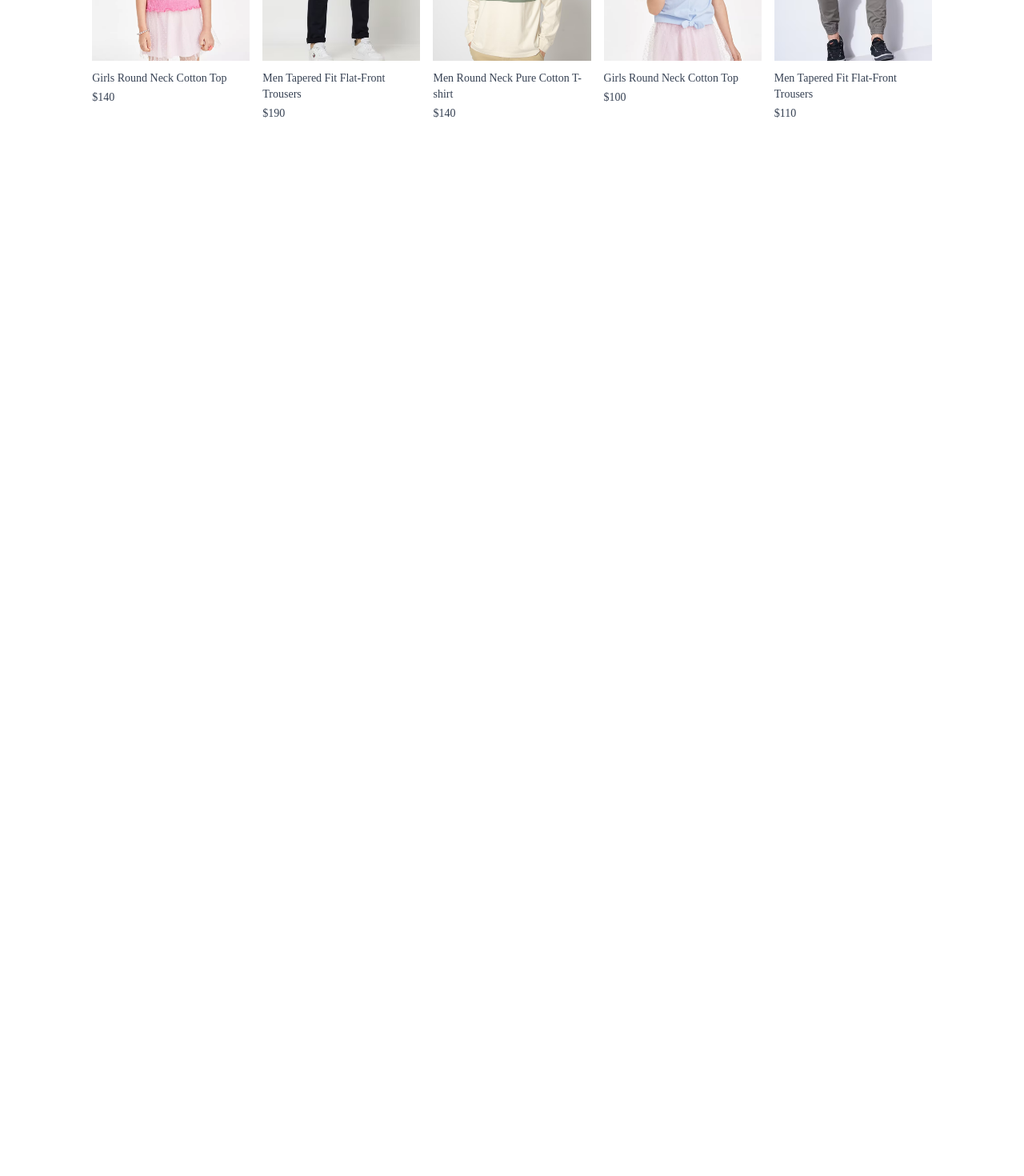
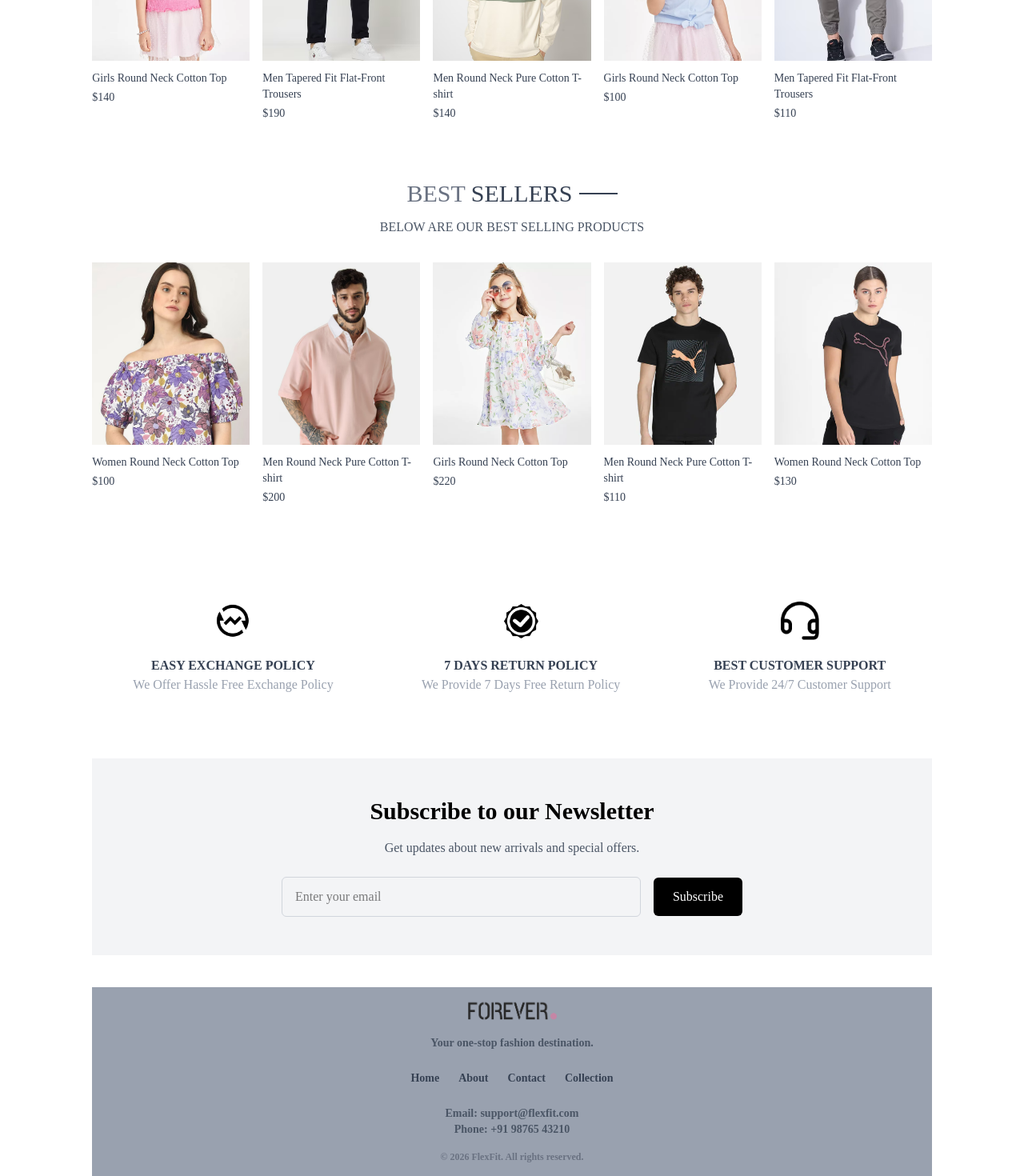
Before and after one commit to Krish-Chandwani/Flex-Fit, a React (Vite) app: page / in a window 1280 px wide. Shown: the part 1157-2627 px from the top of the page at 80% size. Before the commit the page ends 1349 px from the top, so only its background shows below. Built offline with nearby package versions, Linux system fonts and the light colour scheme.

Commit message:
added newsletterbox,footer sections and started collection page

```diff
--- a/src/App.jsx
+++ b/src/App.jsx
@@ -10,6 +10,7 @@ import Login from './Pages/Login'
 import Orders from './Pages/Orders'
 import PlaceOrder from './Pages/PlaceOrder'
 import Navbar from './Components/Navbar'
+import Footer from './Components/Footer'
 
 
 const App = () => {
@@ -27,6 +28,7 @@ const App = () => {
         <Route path='/orders' element={<Orders/>}/>
         <Route path='/place-order' element={<PlaceOrder/>}/>
       </Routes>
+      <Footer/>
     </div>
   )
 }
--- /dev/null
+++ b/src/Components/BestSeller.jsx
@@ -0,0 +1,30 @@
+import React, { useContext } from 'react'
+import { ShopContext } from '../Context/ShopContext'
+import Title from './Title'
+import ProductItem from './ProductItem'
+
+const BestSeller = () => {
+
+  const {products} =useContext(ShopContext)
+  const bestSeller = products?.filter((item) => item.bestseller).slice(0, 5) || []
+  return (
+    <div className='my-10'>
+        <div className='text-center text-3xl py-8'>
+            <Title text1={'BEST'} text2={'SELLERS'}/>
+            <p className='w-3/4 m-auto text-xs sm:text-sm md:text-base text-gray-600'>BELOW ARE OUR BEST SELLING PRODUCTS </p>
+
+        </div>
+
+        <div className='grid grid-cols-2 sm:grid-cols-3 md: grid-cols-4 lg:grid-cols-5 gap-4 gap-y-6'>
+            {
+                bestSeller.map((item,index)=>(
+                    <ProductItem key={index} id={item._id} name={item.name} image={item.image} price={item.price}/>
+                ))
+            }
+        </div>
+
+    </div>
+  )
+}
+
+export default BestSeller
--- /dev/null
+++ b/src/Components/Footer.jsx
@@ -0,0 +1,39 @@
+import { assets } from "../Assets/assets";
+import { Link } from "react-router-dom";
+
+const Footer = () => {
+  return (
+    <footer className="bg-gray-400 font-semibold mt-10 py-4 px-6">
+
+      <div className="text-center mb-6">
+        <img
+          src={assets.logo}
+          alt="FlexFit Logo"
+          className="w-28 mx-auto mb-3"
+        />
+        <p className="text-sm text-gray-600">
+          Your one-stop fashion destination.
+        </p>
+      </div>
+
+      <div className="flex flex-col sm:flex-row justify-center items-center gap-6 text-sm text-gray-700 mb-6">
+        <Link to="/" className="hover:text-black">Home</Link>
+        <Link to="/about" className="hover:text-black">About</Link>
+        <Link to="/contact" className="hover:text-black">Contact</Link>
+        <Link to="/collection" className="hover:text-black">Collection</Link>
+      </div>
+
+      <div className="text-center text-sm text-gray-600 mb-4">
+        <p>Email: support@flexfit.com</p>
+        <p>Phone: +91 98765 43210</p>
+      </div>
+
+      <div className="text-center text-xs text-gray-500">
+        © {new Date().getFullYear()} FlexFit. All rights reserved.
+      </div>
+
+    </footer>
+  );
+};
+
+export default Footer;
--- a/src/Components/LatestCollection.jsx
+++ b/src/Components/LatestCollection.jsx
@@ -6,11 +6,6 @@ import ProductItem from './ProductItem'
 
 const LatestCollection = () => {
     const { products } = useContext(ShopContext)
-    // const [latestProducts,setLatestProducts]=useState([])
-
-    // useEffect(()=>{
-    //     setLatestProducts(products.slice(0,10))
-    // },[])
 
     const latestProducts = products?.slice(0, 10) || [];
 
--- a/src/Components/Navbar.jsx
+++ b/src/Components/Navbar.jsx
@@ -7,7 +7,7 @@ const Navbar = () => {
 
   return (
     <div className='flex items-center justify-between py-5 font-medium '>
-      <img className='w-36'src={assets.logo} alt="logo" />
+      <Link to='/'><img className='w-36'src={assets.logo} alt="logo" /> </Link>
       <ul className='hidden sm:flex gap-5 text-sm text-gray-700'>
 
       <NavLink className='flex flex-col items-center gap-1' to='/'>
--- /dev/null
+++ b/src/Components/NewsLetterBox.jsx
@@ -0,0 +1,57 @@
+import { useState } from "react";
+
+const NewsletterBox = () => {
+  const [email, setEmail] = useState("");
+  const [message, setMessage] = useState("");
+
+  const handleSubmit = (e) => {
+    e.preventDefault();
+
+    if (!email.includes("@")) {
+      setMessage("Please enter a valid email address.");
+      return;
+    }
+
+    setMessage("Thank you for subscribing! 🎉");
+    setEmail("");
+
+  };
+
+  return (
+    <div className="bg-gray-100 py-12 px-6 text-center">
+      <h2 className="text-2xl sm:text-3xl font-semibold mb-4">
+        Subscribe to our Newsletter
+      </h2>
+
+      <p className="text-gray-600 mb-6 text-sm sm:text-base">
+        Get updates about new arrivals and special offers.
+      </p>
+
+      <form
+        onSubmit={handleSubmit}
+        className="flex flex-col sm:flex-row justify-center items-center gap-4 max-w-xl mx-auto"
+      >
+        <input
+          type="email"
+          placeholder="Enter your email"
+          className="w-full sm:w-auto flex-1 px-4 py-3 border border-gray-300 rounded-md outline-none focus:ring-2 focus:ring-black"
+          value={email}
+          onChange={(e) => setEmail(e.target.value)}
+        />
+
+        <button
+          type="submit"
+          className="bg-black text-white px-6 py-3 rounded-md cursor-pointer hover:bg-gray-800 transition"
+        >
+          Subscribe
+        </button>
+      </form>
+
+      {message && (
+        <p className="mt-4 text-sm text-green-600">{message}</p>
+      )}
+    </div>
+  );
+};
+
+export default NewsletterBox;
--- /dev/null
+++ b/src/Components/OurPolicy.jsx
@@ -0,0 +1,26 @@
+import React from 'react'
+import { assets } from '../Assets/assets'
+
+const OurPolicy = () => {
+  return (
+    <div className='flex flex-col sm:flex-row justify-around gap-12 sm:gap-2 text-center py-20 text-xs sm:text-sm md:text-base text-gray-700'>
+      <div>
+        <img src={assets.exchange_icon} className='w-12 m-auto mb-5'alt="xchangeicon" />
+        <p className='font-semibold'>EASY EXCHANGE POLICY</p>
+        <p className='text-gray-400'>We Offer Hassle Free Exchange Policy</p>
+      </div>
+      <div>
+        <img src={assets.quality_icon} className='w-12 m-auto mb-5'alt="xchangeicon" />
+        <p className='font-semibold'>7 DAYS RETURN POLICY</p>
+        <p className='text-gray-400'>We Provide 7 Days Free Return Policy</p>
+      </div>
+      <div>
+        <img src={assets.support_img} className='w-12 m-auto mb-5'alt="xchangeicon" />
+        <p className='font-semibold'>BEST CUSTOMER SUPPORT</p>
+        <p className='text-gray-400'>We Provide 24/7 Customer Support</p>
+      </div>
+    </div>
+  )
+}
+
+export default OurPolicy
--- a/src/Components/Title.jsx
+++ b/src/Components/Title.jsx
@@ -3,7 +3,7 @@ import React from 'react'
 const Title = ({text1,text2}) => {
   return (
     <div className='inline-flex gap-2 items-center mb-3'>
-        <p className='text-gray-500'>{text1} <span className='text-fray-700 font-medium'> {text2}</span></p>
+        <p className='text-gray-500'>{text1} <span className='text-gray-700 font-medium'> {text2}</span></p>
         <p className='w-8 sm:w-12 h-[1px] sm: h-[2px] bg-gray-700'></p>
 
     </div>
--- a/src/Pages/Collection.jsx
+++ b/src/Pages/Collection.jsx
@@ -1,8 +1,72 @@
-import React from 'react'
+import React, { useContext, useState } from 'react'
+import { ShopContext } from '../Context/ShopContext'
+import { assets } from '../Assets/assets'
+import Title from '../Components/Title'
+import ProductItem from '../Components/ProductItem'
 
 const Collection = () => {
+
+  const {products}=useContext(ShopContext)
+  const [showFilter,setShowFilter]=useState(false)
+
+  const filterProducts=products || []
+
   return (
-    <div>
+    <div className='flex flex-col sm:flex-row gap-1 sm:gap-10 pt-10 border-t'>
+      <div className='min-w-60'>
+        <p onClick={()=>(setShowFilter(!showFilter))} className='my-2 text-xl flex items-center cursor-pointer gap-2'>FILTERS
+          <img src={assets.dropdown_icon} className={`h-3 sm:hidden ${showFilter ? 'rotate-90': ''}`} alt="dropdown" />
+        </p>
+        <div className={`border border-gray-300 pl-5 py-3 mt-6 ${showFilter? '' : 'hidden'} sm:block`}>
+          <p className='mb-3 text-sm font-medium'>CATEGORIES</p>
+          <div className='flex flex-col gap-2 text-sm font-light text-gray-700'>
+            <p className='flex gap-2'>
+              <input className='w-3' type="checkbox" value={'Men'} /> Men
+            </p>
+            <p className='flex gap-2'>
+              <input className='w-3' type="checkbox" value={'Women'} /> Women
+            </p>
+            <p className='flex gap-2'>
+              <input className='w-3' type="checkbox" value={'Kids'} /> Kids
+            </p>
+          </div>
+        </div>
+
+        <div className={`border border-gray-300 pl-5 py-3 my-5 ${showFilter? '' : 'hidden'} sm:block`}>
+          <p className='mb-3 text-sm font-medium'>TYPE</p>
+          <div className='flex flex-col gap-2 text-sm font-light text-gray-700'>
+            <p className='flex gap-2'>
+              <input className='w-3' type="checkbox" value={'Topwear'} /> Topwear
+            </p>
+            <p className='flex gap-2'>
+              <input className='w-3' type="checkbox" value={'Bottomwear'} /> Bottomwear
+            </p>
+            <p className='flex gap-2'>
+              <input className='w-3' type="checkbox" value={'Winterwear'} /> Winterwear
+            </p>
+          </div>
+        </div>
+      </div>
+
+      <div className='flex-1'>
+        <div className='flex justify-between text-base sm:text-2xl mb-4'>
+          <Title text1={'ALL'} text2={'COLLECTIONS'}/>
+          <select className='border-2 border-gray-300 text-sm px-2'>
+            <option value="Relavent">Sort by: Relavent</option>
+            <option value="low-high">Sort by: Low To High</option>
+            <option value="high-low">Sort by: High To Low</option>
+          </select>
+        </div>
+
+        <div className='grid grid-cols-2 md:grid-cols-3 lg:grid-cols-4 gap-4 gap-y-6'>
+          {
+          filterProducts.map((item,index)=>(
+            <ProductItem key={index} name={item.name} id={item._id} image={item.image} price={item.price}/>
+          ))
+        }
+        </div>
+
+      </div>
 
     </div>
   )
--- a/src/Pages/Home.jsx
+++ b/src/Pages/Home.jsx
@@ -1,12 +1,18 @@
 import React from 'react'
 import Hero from '../Components/Hero'
 import LatestCollection from '../Components/LatestCollection'
+import BestSeller from '../Components/BestSeller'
+import OurPolicy from '../Components/OurPolicy'
+import NewsletterBox from '../Components/NewsLetterBox'
 
 const Home = () => {
   return (
     <div>
       <Hero/>
       <LatestCollection/>
+      <BestSeller/>
+      <OurPolicy/>
+      <NewsletterBox/>
     </div>
   )
 }
--- a/src/index.css
+++ b/src/index.css
@@ -13,3 +13,10 @@ a.active hr{
   font-weight: 400;
   font-style: normal;
 }
+
+@media (max-width:640px){
+    a.active{
+        background-color: black;
+        color:white
+    }
+}
```
